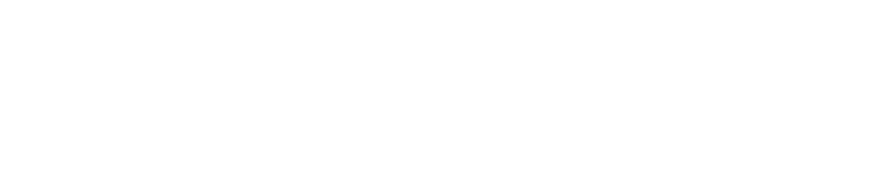
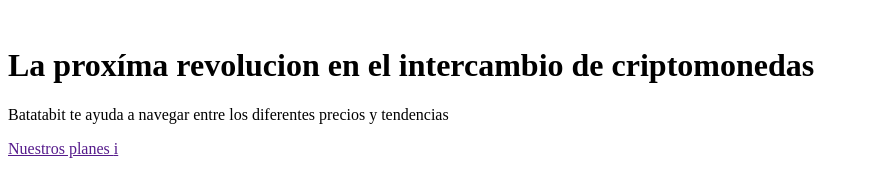
Before and after one commit to f3d3-mol/BataBit, a plain HTML site: page index.html in a window 1280 px wide. Shown: the whole page, without its empty margins (0-869 px from the left). Drawn offline with Linux system fonts and the light colour scheme.

Commit message:
se maqueta el html del header

```diff
--- a/index.html
+++ b/index.html
@@ -11,5 +11,15 @@
     />
     <title>BataBit</title>
   </head>
-  <body></body>
+  <body>
+    <header>
+        <img src="" alt="">
+        <div>
+            <h1>La proxíma revolucion en el intercambio de criptomonedas</h1>
+            <p>Batatabit te ayuda a navegar entre los diferentes precios y tendencias
+            </p>
+            <a href="">Nuestros planes <span>i</span></a>
+        </div>
+    </header>
+  </body>
 </html>
```
